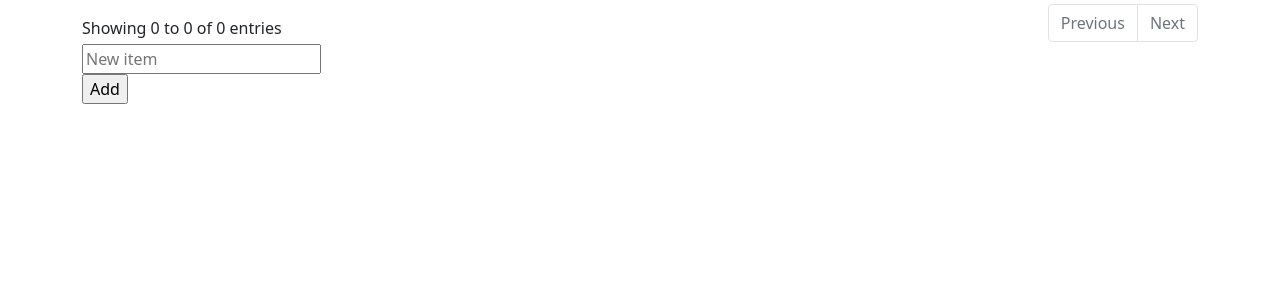
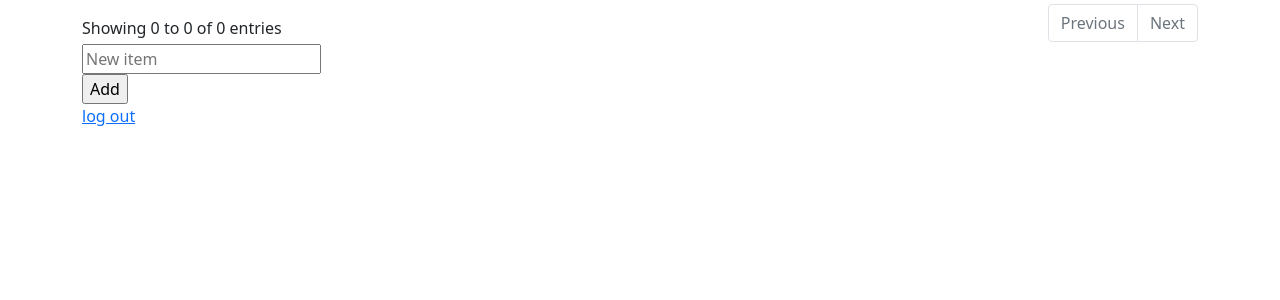
Before and after one commit to egorshv/price_parser, a Flask app: page / in a window 1280 px wide. Shown: the part 204-504 px from the top of the page. Run offline with Flask 2, Linux system fonts and the light colour scheme; the visitor is signed in with stand-in values (Sample User, id 1); data comes from the database, SQL or seed files in the repository; data that the repository does not hold is empty; some libraries are stand-ins or nearby versions.

Commit message:
added log out

```diff
--- a/routes.py
+++ b/routes.py
@@ -1,6 +1,6 @@
 from flask import render_template, request, redirect, url_for, abort, flash
 from werkzeug.security import check_password_hash
-from flask_login import current_user, login_user, login_required
+from flask_login import current_user, login_user, login_required, logout_user
 from forms import LoginForm, RegistrationForm, NewItemForm
 from main import app, login_manager
 from models import db, Item, User
@@ -79,5 +79,12 @@ def unauthorized():
     return render_template('unauthorized.html')
 
 
+@app.route('/log_out', methods=['GET', 'POST'])
+@login_required
+def log_out():
+    logout_user()
+    return redirect(url_for('index'))
+
+
 if __name__ == '__main__':
     app.run(debug=True, host='127.0.0.1', port='5000')
--- a/templates/index.html
+++ b/templates/index.html
@@ -43,6 +43,7 @@
             {{ add_form.submit() }}
       </form>
     </div>
+    <a href="/log_out">log out</a>
 
 
 {% endblock %}
```
